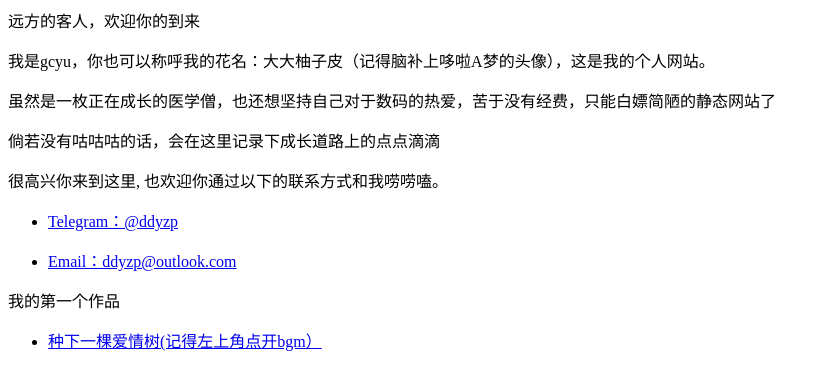
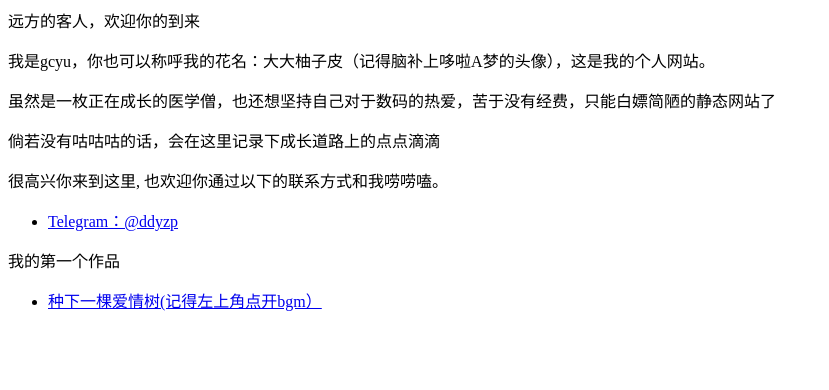
Before and after one commit to yguanc/yguanc.github.io, a plain HTML site: page index.html in a window 1280 px wide. Shown: the whole page, without its empty margins (0-829 px from the left). Drawn offline with Linux system fonts and the light colour scheme.

Commit message:
Update index.html

```diff
--- a/index.html
+++ b/index.html
@@ -7,9 +7,7 @@
 <ul>
   <li> <a href="https://t.me/ddyzp">Telegram：@ddyzp</a> </li>
 </ul>
-<ul>
-  <li> <a href="ddyzp@outlook.com">Email：ddyzp@outlook.com</a> </li>
-</ul>
+
 <p>我的第一个作品</p>
 <ul>
   <li> <a href="https://yguanc.github.io/LoveTree">种下一棵爱情树(记得左上角点开bgm）</a> </li>
```
